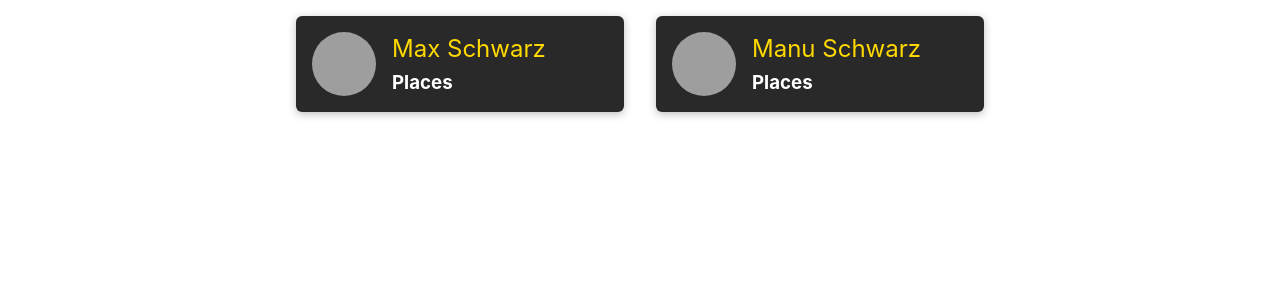
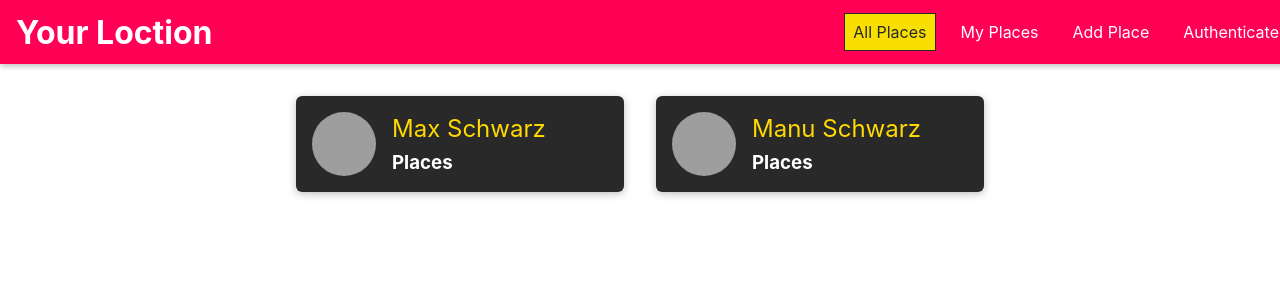
Before and after one commit to mosaab97/share-_locations, a React (Create React App) app in the folder client/: page / in a window 1280 px wide. Shown: the top 300 px of the page. Built offline with nearby package versions, Linux system fonts and the light colour scheme; grey boxes are pictures that could not be loaded.

Commit message:
add navtigation system with the header and react portal but still issue witht animation

```diff
--- a/client/package.json
+++ b/client/package.json
@@ -11,6 +11,7 @@
     "react-dom": "^19.1.1",
     "react-router-dom": "5.3.4",
     "react-scripts": "5.0.1",
+    "react-transition-group": "^4.4.5",
     "web-vitals": "^2.1.4"
   },
   "scripts": {
--- a/client/public/index.html
+++ b/client/public/index.html
@@ -28,6 +28,8 @@
   </head>
   <body>
     <noscript>You need to enable JavaScript to run this app.</noscript>
+    <div id="backdrop-hook"></div>
+    <div id="drawer"></div>
     <div id="root"></div>
     <!--
       This HTML file is a template.
--- a/client/src/App.js
+++ b/client/src/App.js
@@ -1,9 +1,12 @@
-import { BrowserRouter as Router, Route, Redirect, Switch} from 'react-router-dom';
+import { BrowserRouter as Router, Route, Redirect, Switch } from 'react-router-dom';
 import Users from './user/containers/Users';
 import NewPlace from './places/containers/NewPlace';
+import MainNavigation from './shared/components/Navigation/MainNavigation';
 const App = () => {
   return (
     <Router>
+      <MainNavigation />
+      <main>
         <Switch>
           <Route path="/" exact>
             <Users />
@@ -15,6 +18,7 @@ const App = () => {
 
           <Redirect to="/" />
         </Switch>
+      </main>
     </Router>
   );
 }
--- /dev/null
+++ b/client/src/shared/components/Navigation/MainHeader.js
@@ -0,0 +1,9 @@
+import './Navigation.css'
+
+const MainHeader = (props) => {
+  return <header className="main-header">
+        {props.children}
+    </header>
+}
+
+export default MainHeader
--- /dev/null
+++ b/client/src/shared/components/Navigation/MainNavigation.js
@@ -0,0 +1,43 @@
+import { Link } from "react-router-dom"
+import MainHeader from "./MainHeader"
+import NavLinks from "./NavLinks"
+import SideDrawer from "./SideDrawer"
+import { useState } from "react"
+import Backdrop from "../UIElements/Backdrop"
+
+const MainNavigation = () => {
+
+    const [drawerIsOpen, setDrawerIsOpen] = useState(false);
+
+    const closeDrawerHandler = () => {
+        setDrawerIsOpen(false);
+    }
+    return (
+        <>
+            {drawerIsOpen && <Backdrop onClick={closeDrawerHandler} />}
+            <SideDrawer show={drawerIsOpen} onClick={closeDrawerHandler}>
+                <nav className="main-navigation__drawer-nav">
+                    <NavLinks />
+                </nav>
+            </SideDrawer>
+
+
+            <MainHeader>
+                <button to="/" className="main-navigation__menu-btn" onClick={() => setDrawerIsOpen(true)}>
+                    <span></span>
+                    <span></span>
+                    <span></span>
+                    <span></span>
+                </button>
+                <h1 className="main-navigation__title">
+                    <Link to="/">Your Loction</Link>
+                </h1>
+                <nav className="main-navigation__header-nav">
+                    <NavLinks />
+                </nav>
+            </MainHeader>
+        </>
+    )
+}
+
+export default MainNavigation
--- /dev/null
+++ b/client/src/shared/components/Navigation/NavLinks.js
@@ -0,0 +1,20 @@
+import { NavLink } from 'react-router-dom'
+
+const NavLinks = () => {
+    return <ul className="nav-links">
+        <li>
+            <NavLink to="/" exact>All Places</NavLink>
+        </li>
+        <li>
+            <NavLink to={`/u1/places`}>My Places</NavLink>
+        </li>
+        <li>
+            <NavLink to="/places/new">Add Place</NavLink>
+        </li>
+        <li>
+            <NavLink to="/auth">Authenticate</NavLink>
+        </li>
+    </ul>
+}
+
+export default NavLinks
--- /dev/null
+++ b/client/src/shared/components/Navigation/Navigation.css
@@ -0,0 +1,157 @@
+.main-header {
+  width: 100%;
+  height: 4rem;
+  display: flex;
+  align-items: center;
+  position: fixed;
+  top: 0;
+  left: 0;
+  background: #ff0055;
+  box-shadow: 0 2px 6px rgba(0, 0, 0, 0.26);
+  padding: 0 1rem;
+  z-index: 5;
+}
+
+main {
+  margin-top: 5rem;
+}
+
+@media (min-width: 768px) {
+  .main-header {
+    justify-content: space-between;
+  }
+}
+
+.main-navigation__menu-btn {
+  width: 3rem;
+  height: 3rem;
+  background: transparent;
+  border: none;
+  display: flex;
+  flex-direction: column;
+  justify-content: space-around;
+  margin-right: 2rem;
+  cursor: pointer;
+}
+
+.main-navigation__menu-btn span {
+  display: block;
+  width: 3rem;
+  height: 2.5px;
+  background: white;
+}
+
+.main-navigation__title {
+  color: white;
+}
+
+.main-navigation__title a {
+  text-decoration: none;
+  color: white;
+}
+
+.main-navigation__header-nav {
+  display: none;
+}
+
+.main-navigation__drawer-nav {
+  height: 100%;
+}
+
+@media (min-width: 768px) {
+  .main-navigation__menu-btn {
+    display: none;
+  }
+
+  .main-navigation__header-nav {
+    display: block;
+  }
+}
+
+.nav-links {
+  list-style: none;
+  margin: 0;
+  padding: 0;
+  width: 100%;
+  height: 100%;
+  display: flex;
+  flex-direction: column;
+  justify-content: center;
+  align-items: center;
+}
+
+.nav-links li {
+  margin: 1rem;
+}
+
+.nav-links a {
+  border: 1px solid transparent;
+  color: #292929;
+  text-decoration: none;
+  padding: 0.5rem;
+}
+
+.nav-links a:hover,
+.nav-links a:active,
+.nav-links a.active {
+  background: #f8df00;
+  border-color: #292929;
+  color: #292929;
+}
+
+.nav-links button {
+  cursor: pointer;
+  border: 1px solid #292929;
+  color: #292929;
+  background: transparent;
+  padding: 0.5rem;
+  font: inherit;
+}
+
+.nav-links button:focus {
+  outline: none;
+}
+
+.nav-links button:hover,
+.nav-links button:active {
+  background: #292929;
+  color: white;
+}
+
+@media (min-width: 768px) {
+  .nav-links {
+    flex-direction: row;
+  }
+
+  .nav-links li {
+    margin: 0 0.5rem;
+  }
+
+  .nav-links a {
+    color: white;
+    text-decoration: none;
+  }
+
+  .nav-links button {
+    border: 1px solid white;
+    color: white;
+    background: transparent;
+  }
+
+  .nav-links button:hover,
+  .nav-links button:active {
+    background: #f8df00;
+    color: #292929;
+  }
+}
+
+.side-drawer {
+  position: fixed;
+  left: 0;
+  top: 0;
+  z-index: 100;
+  height: 100vh;
+  width: 70%;
+  background: white;
+  box-shadow: 0 2px 8px rgba(0, 0, 0, 0.26);
+}
--- /dev/null
+++ b/client/src/shared/components/Navigation/SideDrawer.js
@@ -0,0 +1,16 @@
+import { useRef } from "react";
+import ReactDOM from "react-dom"
+import { CSSTransition } from "react-transition-group"
+
+const SideDrawer = (props) => {
+    const nodeRedef = useRef(null);
+    const drawer = (
+        <CSSTransition nodeRef={nodeRedef} in={props.show} timeout={200} classNames="slide-in-left" mountOnEnter unmountOnExit>
+            <aside ref={nodeRedef} className="side-drawer" onClick={props.onClick}>{props.children} </aside>
+        </CSSTransition>
+    )
+
+    return ReactDOM.createPortal(drawer, document.getElementById('drawer'));
+}
+
+export default SideDrawer
--- /dev/null
+++ b/client/src/shared/components/UIElements/Backdrop.css
@@ -0,0 +1,9 @@
+.backdrop {
+  position: fixed;
+  top: 0;
+  left: 0;
+  width: 100%;
+  height: 100vh;
+  background: rgba(0, 0, 0, 0.75);
+  z-index: 10;
+}
--- /dev/null
+++ b/client/src/shared/components/UIElements/Backdrop.js
@@ -0,0 +1,13 @@
+import React from 'react';
+import ReactDOM from 'react-dom';
+
+import './Backdrop.css';
+
+const Backdrop = props => {
+  return ReactDOM.createPortal(
+    <div className="backdrop" onClick={props.onClick}></div>,
+    document.getElementById('backdrop-hook')
+  );
+};
+
+export default Backdrop;
--- a/client/src/user/components/UserItem.js
+++ b/client/src/user/components/UserItem.js
@@ -1,6 +1,5 @@
 import Avatar from '../../shared/components/UIElements/Avatar'
 import { Link } from 'react-router-dom'
-import './UserComponents.css'
 import Card from '../../shared/components/UIElements/Card'
 
 function UserItem({ id, name, image, placesCount }) {
--- a/client/src/user/components/UsersList.js
+++ b/client/src/user/components/UsersList.js
@@ -1,12 +1,13 @@
+import Card from '../../shared/components/UIElements/Card';
 import './UserComponents.css'
 import UserItem from './UserItem';
 
 const UsersList = ({ users }) => {
     if (!users || users.length === 0) {
         return (
-            <div className="center">
+            <Card className="center">
                 <h2>No users found.</h2>
-            </div>
+            </Card>
         );
     }
 
```
Also changed, not shown: 1 other file (tests, documents, lock files or other folders). Lines whose indentation alone changed are shown as unchanged.
